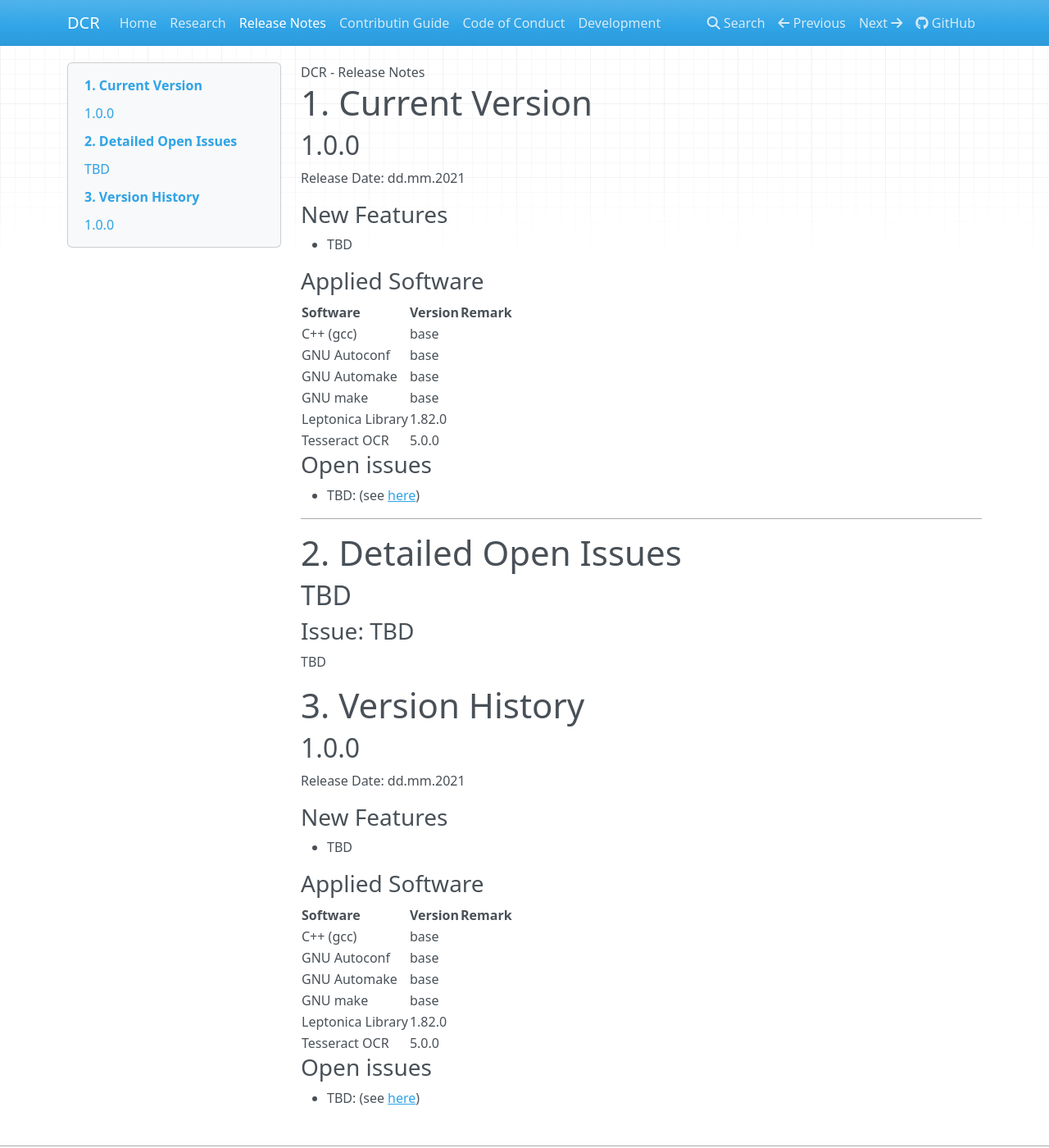
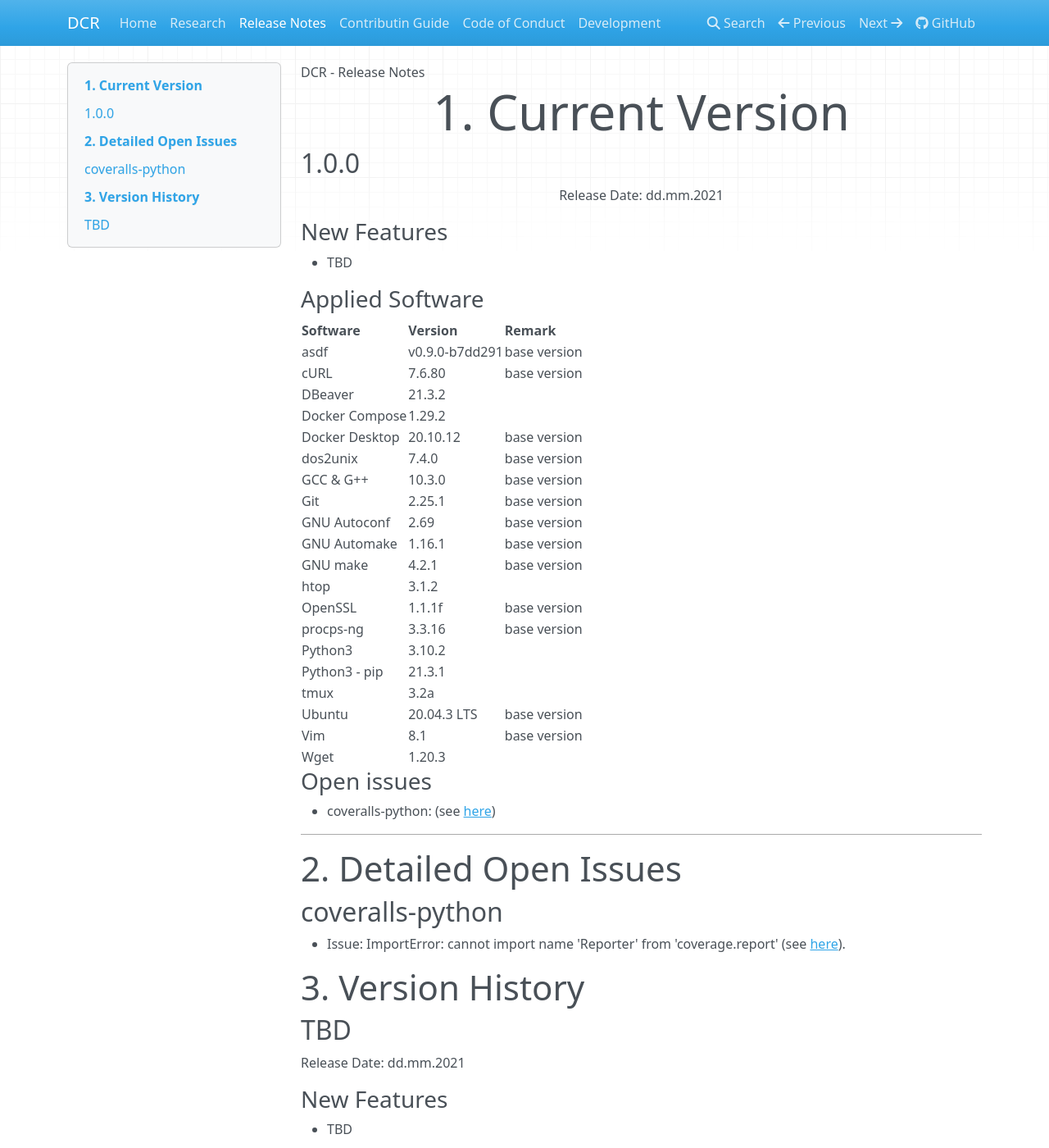
Before and after one commit to KonnexionsGmbH/dcr, an MkDocs documentation site: the page built from docs/release_notes.md, in a window 1280 px wide and 1400 px high. Shown: the whole window at 82% size. Built offline with MkDocs 1.6.1, drawn with Linux system fonts in a browser that asks for light colours; nearby versions of some CDN libraries.

```diff
--- /dev/null
+++ b/docs/css/extra.css
@@ -0,0 +1,49 @@
+div.col-md-9 h1:first-of-type {
+    text-align: center;
+    font-size: 60px;
+    font-weight: 300;
+}
+
+div.col-md-9>p:first-of-type {
+    text-align: center;
+}
+
+div.col-md-9 p.admonition-title:first-of-type {
+    text-align: left;
+}
+
+div.col-md-9 h1:first-of-type .headerlink {
+    display: none;
+}
+
+code.no-highlight {
+    color: black;
+}
+
+/* Definition List styles */
+
+dd {
+    padding-left: 20px;
+}
+
+/* Homepage */
+
+body.homepage div.jumbotron {
+    margin-top: 1.5rem;
+    padding-top: 1rem;
+    padding-bottom: 0;
+}
+
+body.homepage div.jumbotron div.card {
+    margin-bottom: 2rem;
+}
+
+body.homepage>div.container>div.row>div.col-md-3 {
+    display: none;
+}
+
+body.homepage>div.container>div.row>div.col-md-9 {
+    margin-left: 0;
+    flex: 0 0 100%;
+    max-width: 100%;
+}
--- a/docs/release_notes.md
+++ b/docs/release_notes.md
@@ -12,32 +12,45 @@
 
 #### Applied Software
 
-| Software          | Version | Remark   |
-|:------------------|:--------|:---------|
-| C++ (gcc)         | base    |          |
-| GNU Autoconf      | base    |          |
-| GNU Automake      | base    |          |
-| GNU make          | base    |          |
-| Leptonica Library | 1.82.0  |          |
-| Tesseract OCR     | 5.0.0   |          |
+| Software       | Version        | Remark       |
+|:---------------|:---------------|:-------------|
+| asdf           | v0.9.0-b7dd291 | base version |
+| cURL           | 7.6.80         | base version |
+| DBeaver        | 21.3.2         |              |
+| Docker Compose | 1.29.2         |              |
+| Docker Desktop | 20.10.12       | base version             |
+| dos2unix       | 7.4.0          | base version             |
+| GCC & G++      | 10.3.0         | base version             |
+| Git            | 2.25.1         | base version             |
+| GNU Autoconf   | 2.69           | base version             |
+| GNU Automake   | 1.16.1         | base version             |
+| GNU make       | 4.2.1          | base version             |
+| htop           | 3.1.2          |              |
+| OpenSSL        | 1.1.1f         | base version             |
+| procps-ng      | 3.3.16         | base version             |
+| Python3        | 3.10.2         |              |
+| Python3 - pip  | 21.3.1         |              |
+| tmux           | 3.2a           |              |
+| Ubuntu         | 20.04.3 LTS    | base version             |
+| Vim            | 8.1            | base version             |
+| Wget           | 1.20.3         |              |
+
 
 #### Open issues
 
-- TBD: (see [here](#issues_tbd))
+- coveralls-python: (see [here](#issues_coveralls-python))
 
 ----
 
 ## 2. Detailed Open Issues
 
-### <a name="issues_tbd"></a> TBD
+### <a name="issues_coveralls-python"></a> coveralls-python
 
-#### Issue: TBD
-
-TBD
+- Issue: ImportError: cannot import name 'Reporter' from 'coverage.report' (see [here](https://github.com/TheKevJames/coveralls-python/issues/341)).
 
 ## 3. Version History
 
-### 1.0.0
+### TBD
 
 Release Date: dd.mm.2021
 
@@ -47,15 +60,8 @@
 
 #### Applied Software
 
-| Software          | Version | Remark   |
-|:------------------|:--------|:---------|
-| C++ (gcc)         | base    |          |
-| GNU Autoconf      | base    |          |
-| GNU Automake      | base    |          |
-| GNU make          | base    |          |
-| Leptonica Library | 1.82.0  |          |
-| Tesseract OCR     | 5.0.0   |          |
+- TBD
 
 #### Open issues
 
-- TBD: (see [here](#issues_tbd))
+- TBD
--- a/mkdocs.yml
+++ b/mkdocs.yml
@@ -8,6 +8,8 @@
 
 theme:
   name: mkdocs
+  locale: en
+  highlightjs: true
 
 nav:
   - Home: index.md
@@ -16,6 +18,9 @@
   - Contributin Guide: contributing.md
   - Code of Conduct: code_of_conduct.md
   - Development : development.md
+
+extra_css:
+  - css/extra.css
 
 markdown_extensions:
   - toc:
```
Also changed, not shown: 2 other files.
